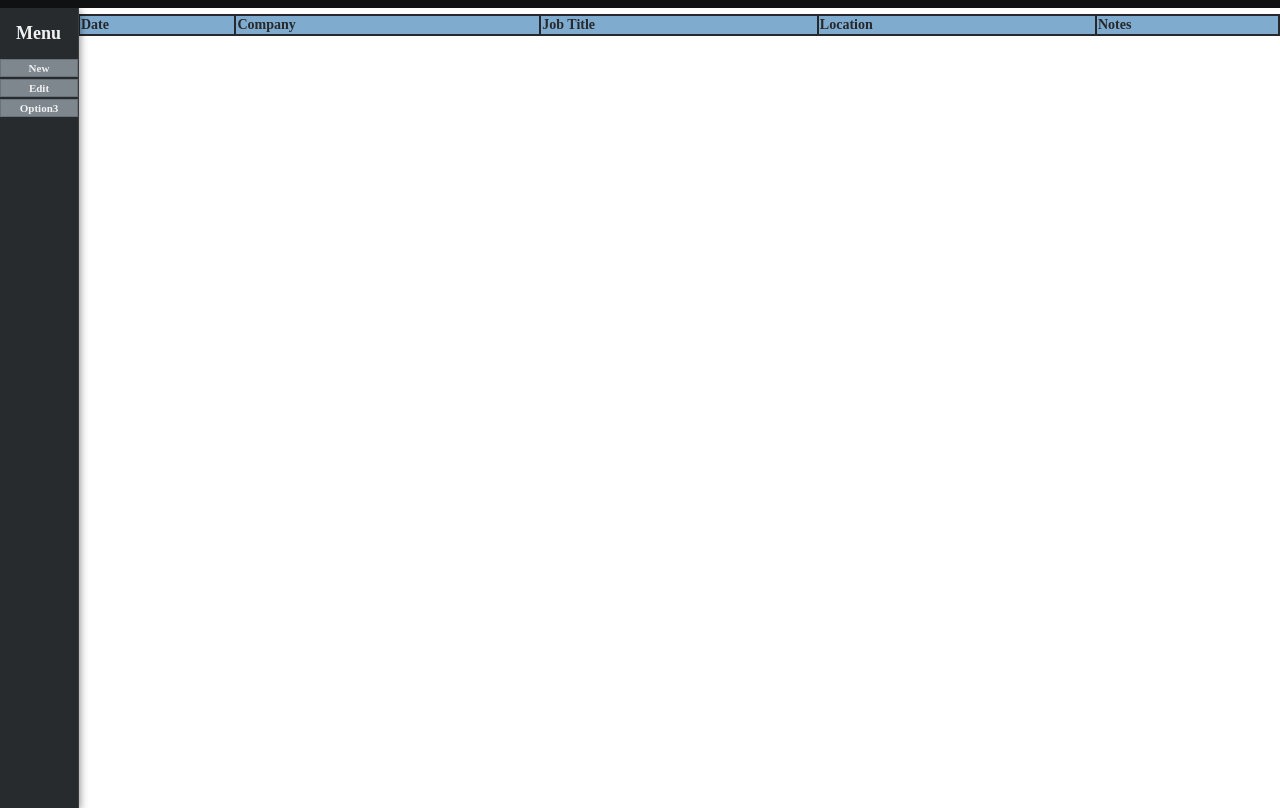
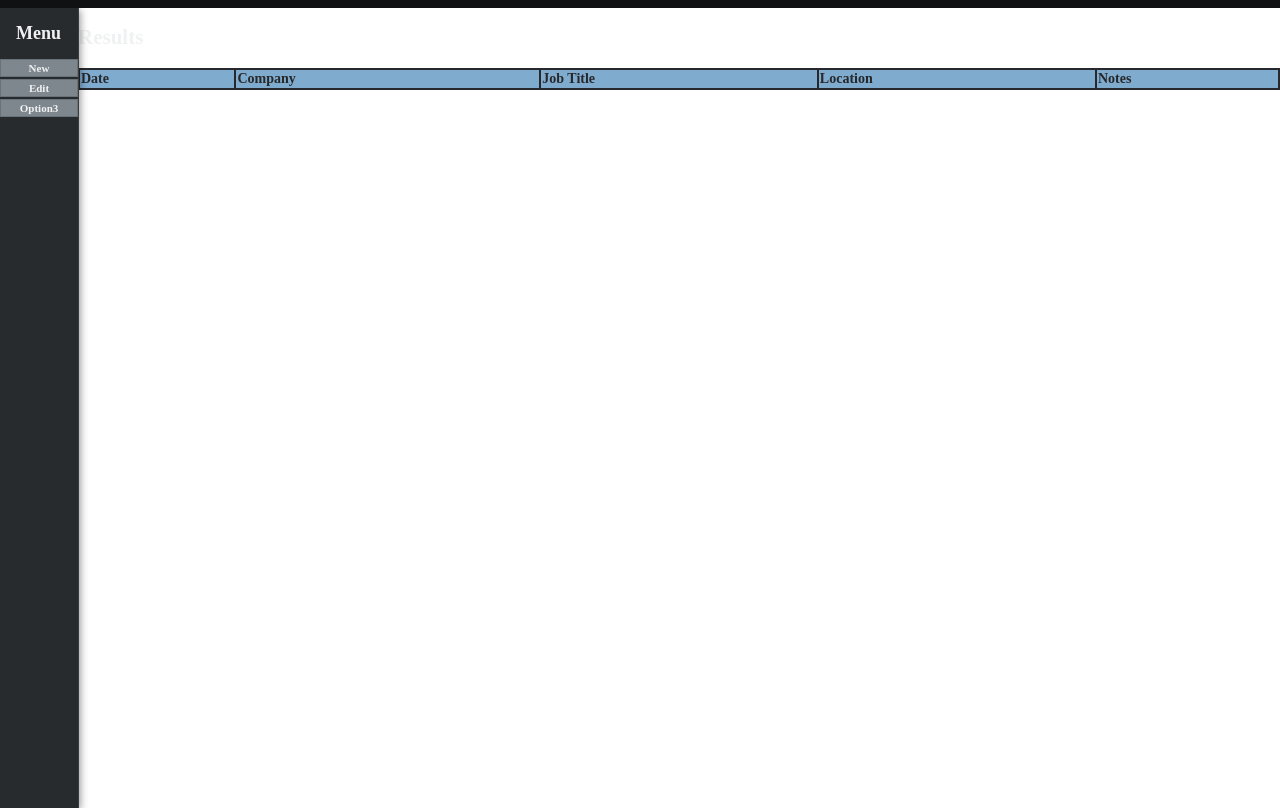
Before and after one commit to thewr/jobsearch, a plain HTML site: page index.html in a window 1280 px wide. Shown: the part 46-854 px from the top of the page. Drawn offline with nearby package versions, Linux system fonts and the light colour scheme; no server answers.

Commit message:
Update main.css

```diff
--- a/css/main.css
+++ b/css/main.css
@@ -118,7 +118,7 @@ section{
 .feedback
 {
         position: absolute;
-        left:78px; top:0; right:0; bottom:0;
+        left:78px; top:54px; right:0; bottom:0;
         flex: 8 800px;
         flex-grow: 8;
         flex-shrink: 1;
```
